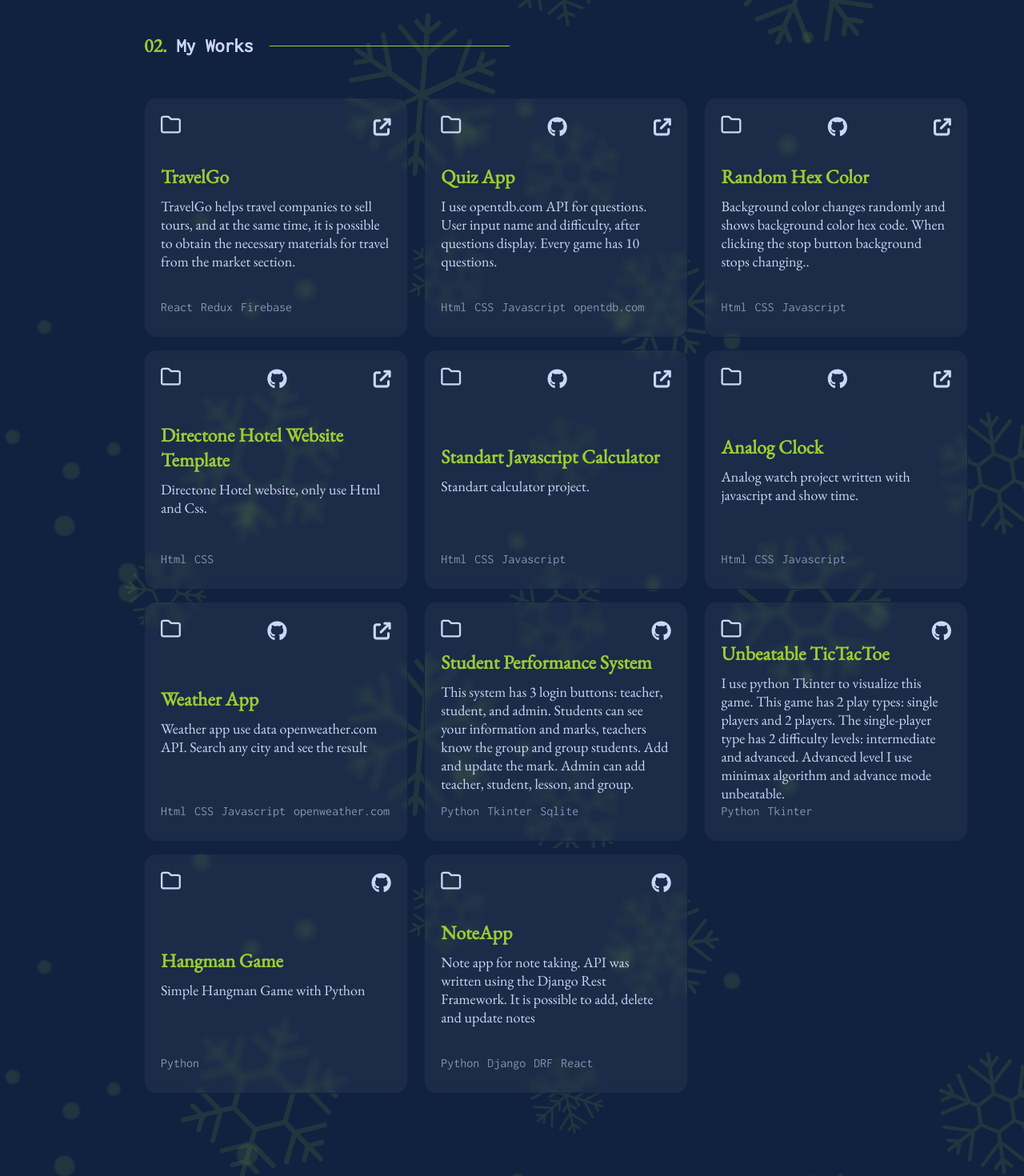
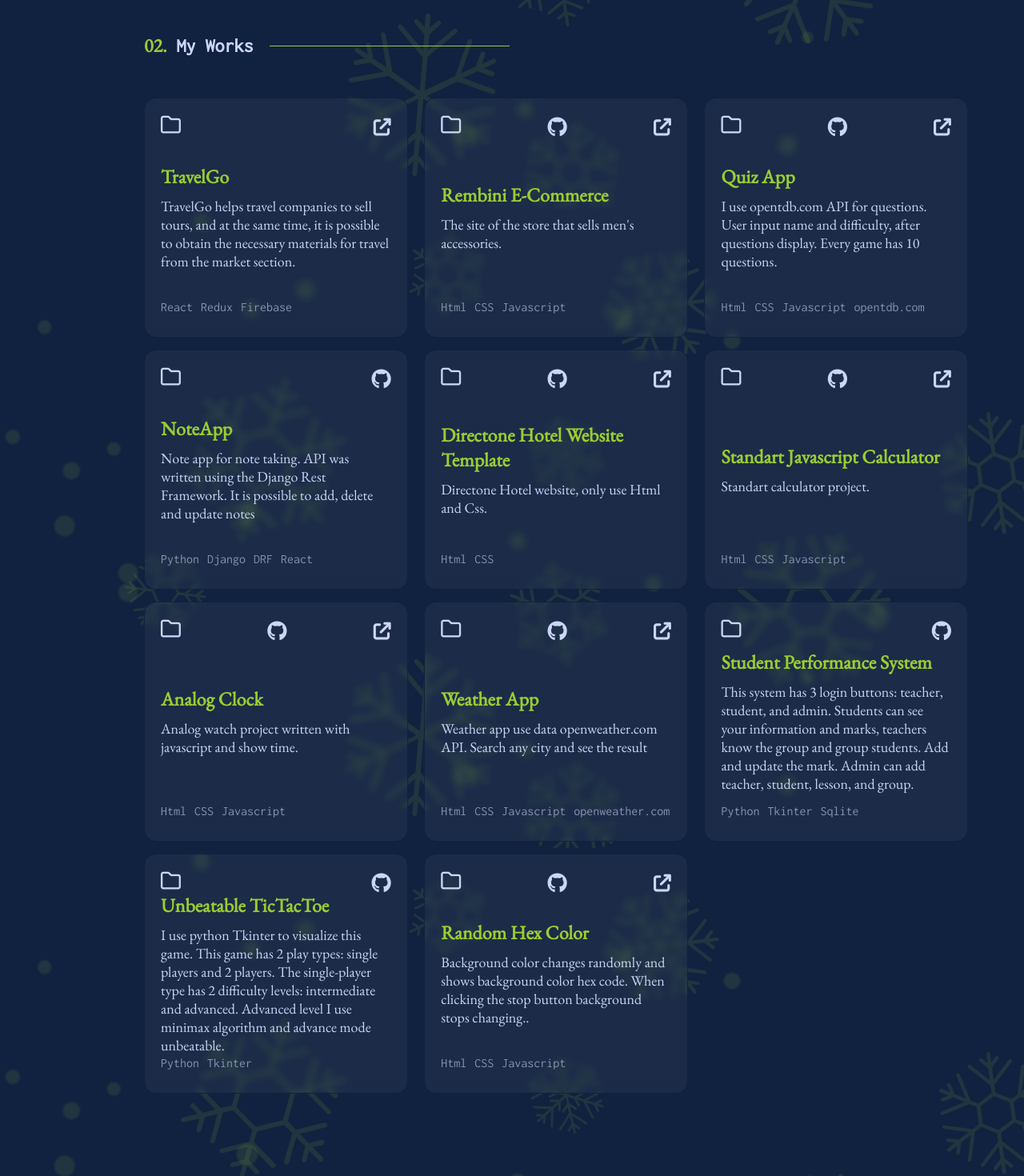
Before and after one commit to JahanaSultan/Portfolio, a React (Create React App) app: page / in a window 1280 px wide. Shown: the part 1340-2810 px from the top of the page at 80% size. Built offline with nearby package versions, Linux system fonts and the light colour scheme.

Commit message:
Configure React app for deployment to GitHub Pages

```diff
--- a/src/assets/css/style.css
+++ b/src/assets/css/style.css
@@ -765,7 +765,7 @@ header h1:first-of-type {
   header h1:last-of-type {
     font-size: 25px !important;
   }
-  .contact form {
+  .contact .content form {
     width: 90%;
   }
   .padding-x {
--- a/src/components/Works.jsx
+++ b/src/components/Works.jsx
@@ -11,6 +11,16 @@ function Works() {
       github: "",
       link: "https://travelgotourism.netlify.app",
     },
+    ,
+    {
+      id: 12,
+      title: "Rembini E-Commerce",
+      description:
+        "The site of the store that sells men's accessories.",
+      use: ["Html", "CSS", "Javascript"],
+      github: "https://github.com/JahanaSultan/Rembini",
+      link: "https://jahanasultan.github.io/Rembini/",
+    },
     {
       id: 1,
       title: "Quiz App",
@@ -20,14 +30,14 @@ function Works() {
       github: "https://github.com/JahanaSultan/Quiz-App-Javascript.git",
       link: "https://jahanasultan.github.io/Quiz-App-Javascript/",
     },
+    ,
     {
-      id: 2,
-      title: "Random Hex Color",
-      description:
-        "Background color changes randomly and shows background color hex code. When clicking the stop button background stops changing..",
-      use: ["Html", "CSS", "Javascript"],
-      github: "https://github.com/JahanaSultan/Random-Hex-Color-With-Js.git",
-      link: "https://jahanasultan.github.io/Random-Hex-Color-With-Js/",
+      id: 11,
+      title: "NoteApp",
+      description: "Note app for note taking. API was written using the Django Rest Framework. It is possible to add, delete and update notes",
+      use: ["Python","Django","DRF", "React"],
+      github: "https://github.com/JahanaSultan/NoteApp.git",
+      link: "",
     },
     {
       id: 3,
@@ -83,20 +93,13 @@ function Works() {
       link: "",
     },
     {
-      id: 9,
-      title: "Hangman Game",
-      description: "Simple Hangman Game with Python",
-      use: ["Python"],
-      github: "https://github.com/JahanaSultan/HangMan.git",
-      link: "",
-    },
-    {
-      id: 11,
-      title: "NoteApp",
-      description: "Note app for note taking. API was written using the Django Rest Framework. It is possible to add, delete and update notes",
-      use: ["Python","Django","DRF", "React"],
-      github: "https://github.com/JahanaSultan/NoteApp.git",
-      link: "",
+      id: 2,
+      title: "Random Hex Color",
+      description:
+        "Background color changes randomly and shows background color hex code. When clicking the stop button background stops changing..",
+      use: ["Html", "CSS", "Javascript"],
+      github: "https://github.com/JahanaSultan/Random-Hex-Color-With-Js.git",
+      link: "https://jahanasultan.github.io/Random-Hex-Color-With-Js/",
     }
   ];
   return (
```
